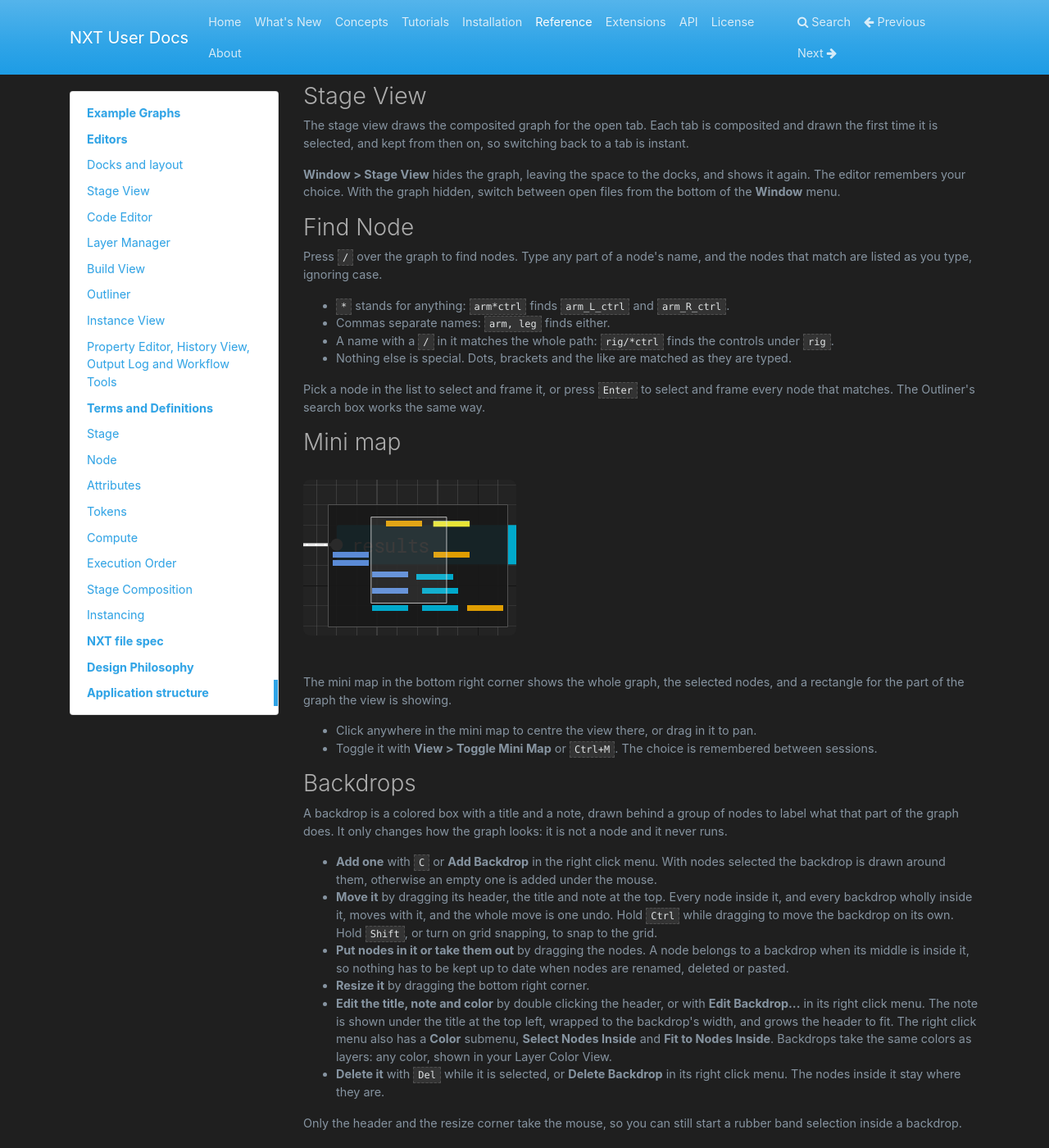
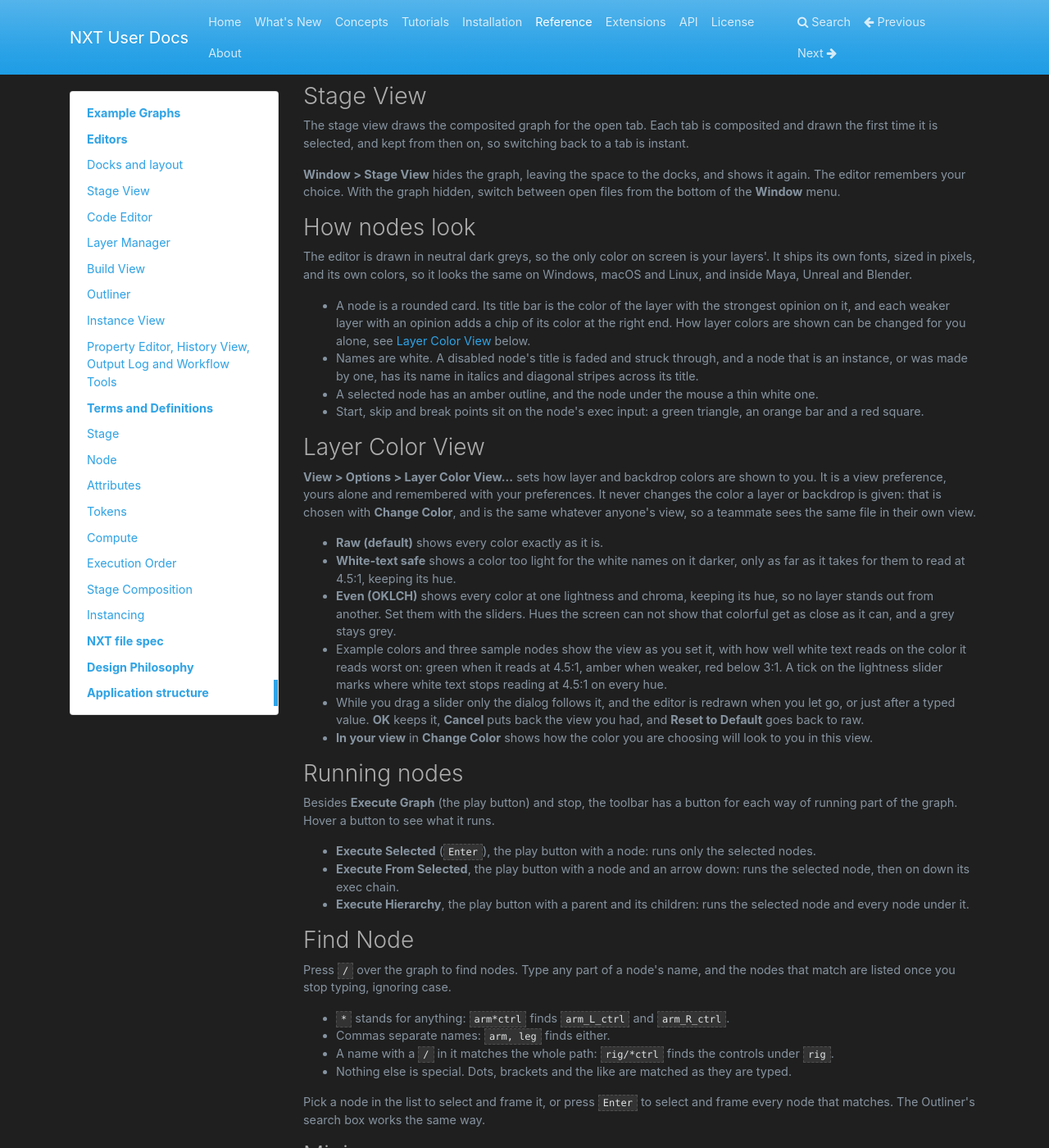
Before and after one commit to nxt-dev/nxt_editor, an MkDocs documentation site: the page built from docs/user_docs/docs/reference.md, in a window 1280 px wide and 1400 px high, scrolled down 1392 px. Shown: the whole window at 82% size. Built offline with MkDocs 1.6.1, drawn with Linux system fonts in a browser that asks for light colours; nearby versions of some CDN libraries; library files that are not in the unit come from our copies; some of the changed text lies outside the part shown.

Commit message:
Wait for the color view to update, and bring the docs up to date
A test of the Layer Color View waited a fixed time for the editor to
update, too short when the whole suite runs under unittest, as CI does.
It now waits until the update comes.

The docs say how nodes look, how to run part of the graph from the
toolbar, and what is new, with Layer Color View beside them in Stage
View.

Co-Authored-By: Claude Opus 5.5 (1M context) <noreply@anthropic.com>

```diff
--- a/docs/user_docs/docs/reference.md
+++ b/docs/user_docs/docs/reference.md
@@ -37,10 +37,70 @@ so switching back to a tab is instant.
 and shows it again. The editor remembers your choice. With the graph
 hidden, switch between open files from the bottom of the **Window** menu.
 
+### How nodes look
+
+The editor is drawn in neutral dark greys, so the only color on screen is
+your layers'. It ships its own fonts, sized in pixels, and its own colors,
+so it looks the same on Windows, macOS and Linux, and inside Maya, Unreal
+and Blender.
+
+- A node is a rounded card. Its title bar is the color of the layer with
+  the strongest opinion on it, and each weaker layer with an opinion adds a
+  chip of its color at the right end. How layer colors are shown can be
+  changed for you alone, see [Layer Color View](#layer-color-view)
+  below.
+- Names are white. A disabled node's title is faded and struck through, and
+  a node that is an instance, or was made by one, has its name in italics
+  and diagonal stripes across its title.
+- A selected node has an amber outline, and the node under the mouse a thin
+  white one.
+- Start, skip and break points sit on the node's exec input: a green
+  triangle, an orange bar and a red square.
+
+### Layer Color View
+
+**View > Options > Layer Color View...** sets how layer and backdrop colors
+are shown to you. It is a view preference, yours alone and remembered with
+your preferences. It never changes the color a layer or backdrop is given:
+that is chosen with **Change Color**, and is the same whatever anyone's
+view, so a teammate sees the same file in their own view.
+
+- **Raw (default)** shows every color exactly as it is.
+- **White-text safe** shows a color too light for the white names on it
+  darker, only as far as it takes for them to read at 4.5:1, keeping its
+  hue.
+- **Even (OKLCH)** shows every color at one lightness and chroma, keeping
+  its hue, so no layer stands out from another. Set them with the sliders.
+  Hues the screen can not show that colorful get as close as it can, and a
+  grey stays grey.
+- Example colors and three sample nodes show the view as you set it, with
+  how well white text reads on the color it reads worst on: green when it reads
+  at 4.5:1, amber when weaker, red below 3:1. A tick on the lightness
+  slider marks where white text stops reading at 4.5:1 on every hue.
+- While you drag a slider only the dialog follows it, and the editor is
+  redrawn when you let go, or just after a typed value. **OK** keeps it,
+  **Cancel** puts back the view you had, and **Reset to Default** goes back
+  to raw.
+- **In your view** in **Change Color** shows how the color you are choosing
+  will look to you in this view.
+
+### Running nodes
+
+Besides **Execute Graph** (the play button) and stop, the toolbar has a
+button for each way of running part of the graph. Hover a button to see
+what it runs.
+
+- **Execute Selected** (`Enter`), the play button with a node: runs only
+  the selected nodes.
+- **Execute From Selected**, the play button with a node and an arrow down:
+  runs the selected node, then on down its exec chain.
+- **Execute Hierarchy**, the play button with a parent and its children:
+  runs the selected node and every node under it.
+
 ### Find Node
 
 Press `/` over the graph to find nodes. Type any part of a node's name, and
-the nodes that match are listed as you type, ignoring case.
+the nodes that match are listed once you stop typing, ignoring case.
 
 - `*` stands for anything: `arm*ctrl` finds `arm_L_ctrl` and `arm_R_ctrl`.
 - Commas separate names: `arm, leg` finds either.
@@ -692,36 +752,10 @@ A layer can be any color. **Change Color** picks from the full spectrum: the
 layer palette, a field of every hue and saturation, a shade bar from black
 to the hue at its brightest, and a hex field. The layer is given exactly the
 color picked, and by default every color is shown exactly as it is. How
-layer colors are shown is your own view, see Layer Color View below. **In
+layer colors are shown is your own view, see
+[Layer Color View](#layer-color-view). **In
 your view** in Change Color shows how the color you are choosing will look
 to you.
-
-#### Layer Color View
-
-**View > Options > Layer Color View...** sets how layer and backdrop colors
-are shown to you. It is a view preference, yours alone and remembered with
-your preferences. It never changes the color a layer or backdrop is given:
-that is chosen with **Change Color**, and is the same whatever anyone's
-view, so a teammate sees the same file in their own view.
-
-- **Raw (default)** shows every color exactly as it is.
-- **White-text safe** shows a color too light for the white names on it
-  darker, only as far as it takes for them to read at 4.5:1, keeping its
-  hue.
-- **Even (OKLCH)** shows every color at one lightness and chroma, keeping
-  its hue, so no layer stands out from another. Set them with the sliders.
-  Hues the screen can not show that colorful get as close as it can, and a
-  grey stays grey.
-- Example colors and three sample nodes show the view as you set it, with
-  how well white text reads on the color it reads worst on: green when it reads
-  at 4.5:1, amber when weaker, red below 3:1. A tick on the lightness
-  slider marks where white text stops reading at 4.5:1 on every hue.
-- While you drag a slider only the dialog follows it, and the editor is
-  redrawn when you let go, or just after a typed value. **OK** keeps it,
-  **Cancel** puts back the view you had, and **Reset to Default** goes back
-  to raw.
-- **In your view** in **Change Color** shows how the color you are choosing
-  will look to you in this view.
 
 ![attribute_color.PNG](images/attribute_color.PNG)
 
--- a/docs/user_docs/docs/whats_new.md
+++ b/docs/user_docs/docs/whats_new.md
@@ -1,7 +1,72 @@
 # What's New
 
-This page summarises what is new in **nxt_editor 4.4** and **nxt_core 0.21**.
-Each item links to the part of the docs that explains it in full.
+This page summarises what is new in recent releases of **nxt_editor**, and
+in **nxt_core 0.21**. Each item links to the part of the docs that explains
+it in full.
+
+## nxt_editor 4.6
+
+### A new look, the same everywhere
+
+The editor is drawn in neutral dark greys, so the only color on screen is
+your layers'. Nodes are rounded cards in their layer's color with white
+names, a selected node has an amber outline, and instanced nodes are
+striped. It ships its own fonts and colors, so it looks the same on every
+platform and in every host. See [How nodes look](reference.md#how-nodes-look).
+
+### Outliner
+
+**Window > Outliner** lists the graph's nodes as a tree, grouped by the
+start point whose build runs them. Rows show their layer colors, start,
+skip and break points, and work like their nodes in the graph: hotkeys,
+double click to collapse (`Shift` for everything below, or for a whole
+group), `F2` to rename, and the graph's right click menu. See
+[Outliner](reference.md#outliner).
+
+### Instance View
+
+**Window > Instance View** shows a node's instance connections and nothing
+else: what it instances from and everything that instances it. It can
+follow the selection, and select what you pick in it in the graph and the
+Outliner. See [Instance View](reference.md#instance-view).
+
+### Finding nodes
+
+[Find Node](reference.md#find-node) (`/`) and the Outliner's search find
+nodes by name, with `*` for anything, commas between names, and a `/` to
+match the whole path. `Enter` in Find Node selects and frames every match.
+
+### Lines and backdrops
+
+- [Lines between nodes](reference.md#lines-between-nodes) can be curved,
+  routed through points you drag, and broken with a right click.
+- [Backdrops](reference.md#backdrops) (`C`) put a colored, titled box behind
+  a group of nodes, and move them together.
+- **Window > Stage View** hides the graph to give the space to the docks.
+
+### Colors
+
+- **Change Color** picks any color, and the layer keeps exactly that color.
+- [Layer Color View](reference.md#layer-color-view) sets how layer colors
+  are shown to you: as they are, darker where too light for white text, or
+  every hue at one lightness and chroma. It is your preference only.
+- **View > Options > Neutral Property Text** shows the Property Editor's
+  attributes in neutral text, with each layer's color in the row header.
+
+### Faster on big graphs
+
+Opening a large graph takes about half as long, moving and panning are
+smoother, and a hidden graph, Outliner or Instance View does no work until
+it is shown again.
+
+### Smaller changes
+
+- The toolbar has its own buttons for [running](reference.md#running-nodes)
+  the selected nodes, from them, or their hierarchy.
+- The Build View outlines the selected node in amber and the hovered one in
+  white, and keeps the next node to run red.
+- Break and skip points work on graphs that have not been saved yet.
+- The list of layers to save on close shows their colors and checkboxes.
 
 ## nxt_editor 4.4.2
 
```
Also changed, not shown: 1 other file.
